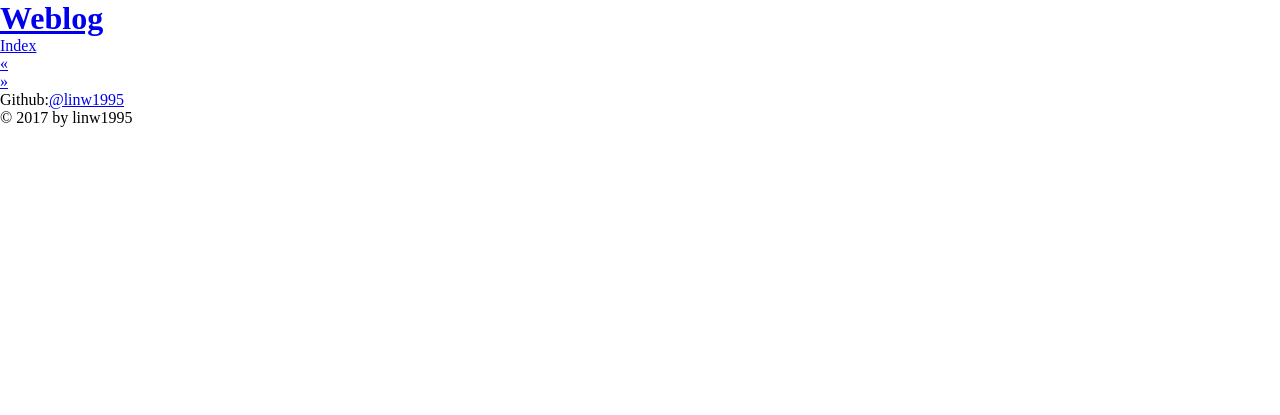
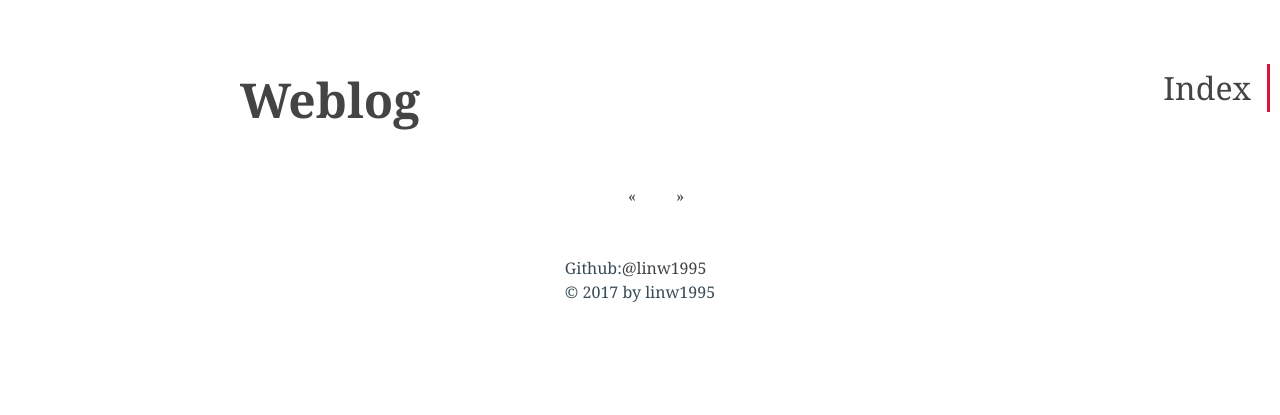
Before and after one commit to llllnvidia/weblog, a Flask app: page / in a window 1280 px wide. Shown: the top 415 px of the page. Run offline with Flask 2, Linux system fonts and the light colour scheme; data that the repository does not hold is empty; some libraries are stand-ins or nearby versions.

Commit message:
styles.css

```diff
--- a/app/static/css/styles.css
+++ b/app/static/css/styles.css
@@ -4,4 +4,110 @@
     -webkit-box-sizing: border-box;
     -moz-box-sizing: border-box;
     box-sizing: border-box;
+    /*border: 0.1px dotted red;*/
 }
+
+body {
+    font-family: "Georgia", "Helvetica", "Arial", sans-serif;
+    line-height: 1.5;
+    padding: 4em 1em;
+    color: #364b58;
+}
+
+a:visited,
+a {
+    text-decoration: none;
+    color: #444;
+}
+
+a:active,
+a:hover {
+    color: crimson;
+    transition: 0.1s ease-out;
+}
+
+#page {
+    width: 800px;
+    margin: 0 auto;
+}
+
+header {
+    display: flex;
+    justify-content: space-between;
+}
+
+.logo {
+    font-size: bold;
+    margin-bottom: 1em;
+    font-size: 3em;
+}
+
+nav.navigation>ul>li.active {
+    font-size: 2em;
+}
+
+nav.navigation {
+    font-size: 1em;
+    position: fixed;
+    right: 10px;
+}
+
+nav.navigation>ul {
+    list-style: none;
+    border-right: 3px solid crimson;
+    padding-right: 1em;
+}
+
+.post-container>ul {
+    list-style: none;
+}
+
+.post-item {
+    margin-bottom: 1em;
+    padding-bottom: 1em;
+    border-bottom: 1px solid gray;
+}
+
+.author {
+    border-left: 3px solid crimson;
+    padding-left: 1em;
+    padding-bottom: 1px;
+}
+
+.avatar {
+    float: left;
+    margin-right: 1em;
+}
+
+.avatar>img {
+    size: 100%;
+    border: 2px solid gray;
+    border-radius: 5px;
+}
+
+.pagination-container {
+    display: flex;
+    justify-content: center;
+}
+
+.pagination-container>ul {
+    display: flex;
+    justify-content: flex-start;
+    list-style: none;
+}
+
+.pagination-container>ul>li {
+    width: 1em;
+    margin-left: 2em;
+    text-align: center;
+}
+
+.pagination-container>ul>li.activate {
+    border-bottom: 3px solid crimson;
+}
+
+footer {
+    padding: 3em;
+    display: flex;
+    justify-content: center;
+}
```
